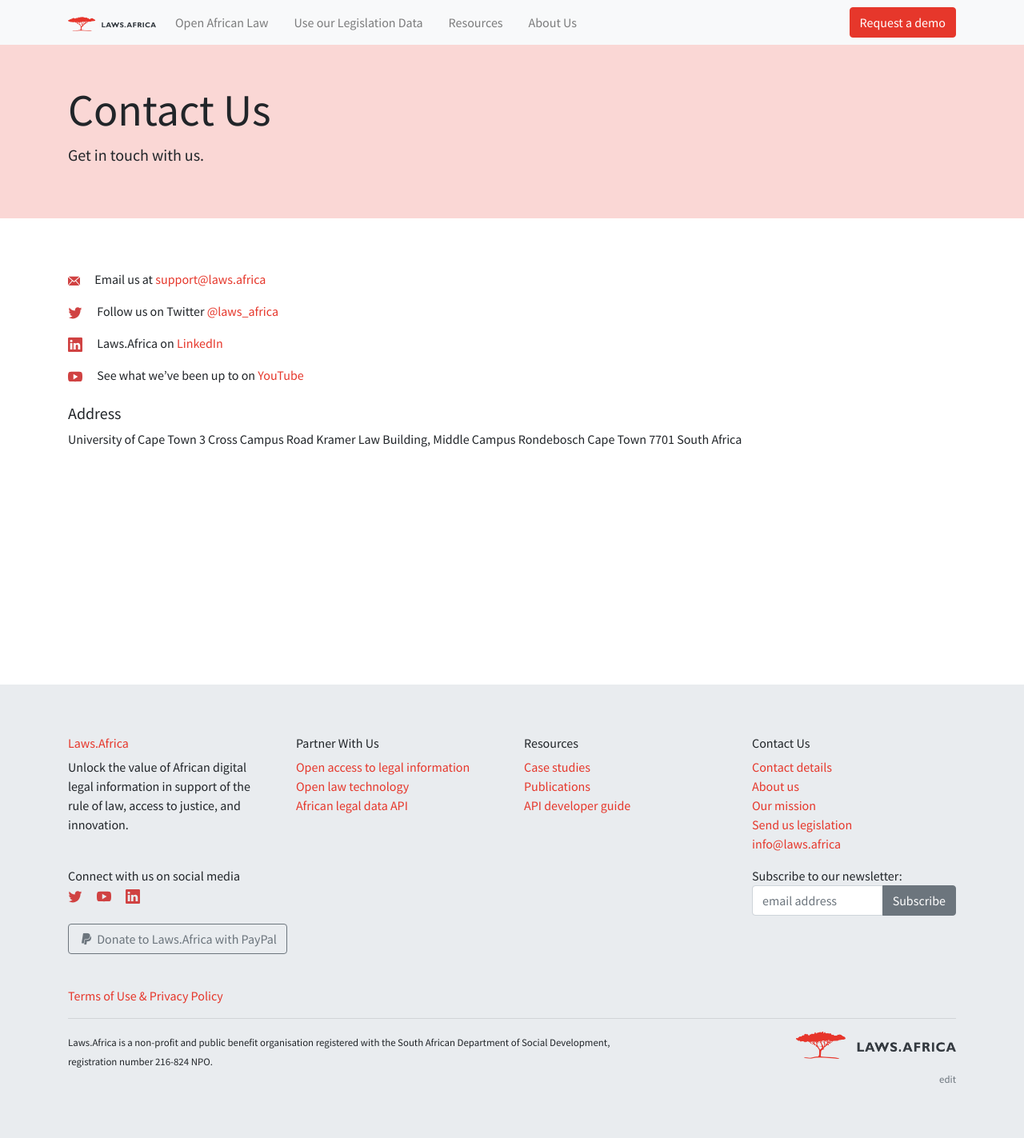
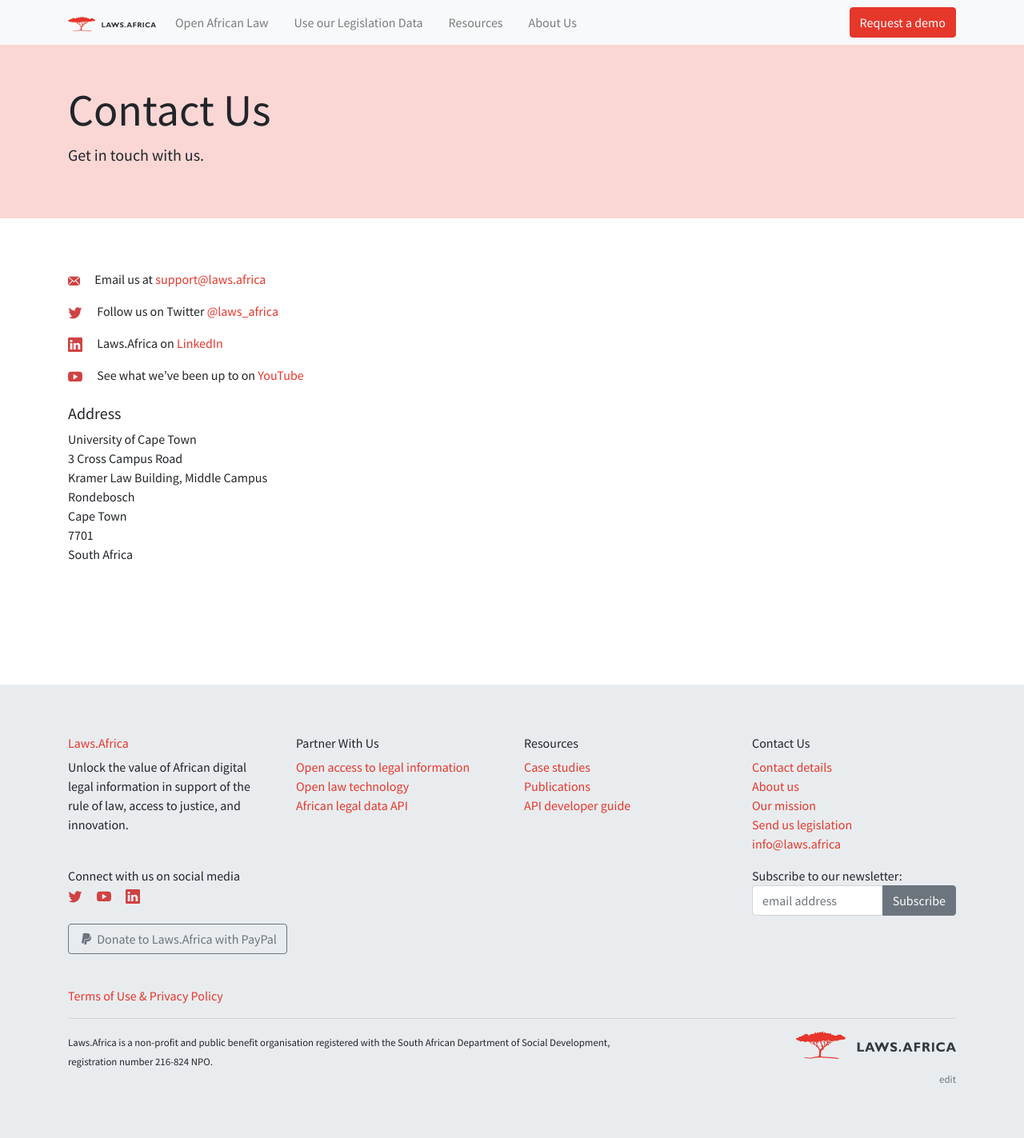
Before and after one commit to laws-africa/laws-africa.github.io, a Jekyll site: the page built from contact.markdown, in a window 1280 px wide. Shown: the whole page at 80% size. Built offline with Jekyll 4.4.1, drawn with Linux system fonts in a browser that asks for light colours; nearby versions of some CDN libraries; comment, search, counter and statistics services are not loaded.

Commit message:
line breaks

```diff
--- a/contact.markdown
+++ b/contact.markdown
@@ -17,10 +17,10 @@
 
 ### Address
 
-University of Cape Town
-3 Cross Campus Road
-Kramer Law Building, Middle Campus
-Rondebosch
-Cape Town
-7701
+University of Cape Town<br>
+3 Cross Campus Road<br>
+Kramer Law Building, Middle Campus<br>
+Rondebosch<br>
+Cape Town<br>
+7701<br>
 South Africa
```
